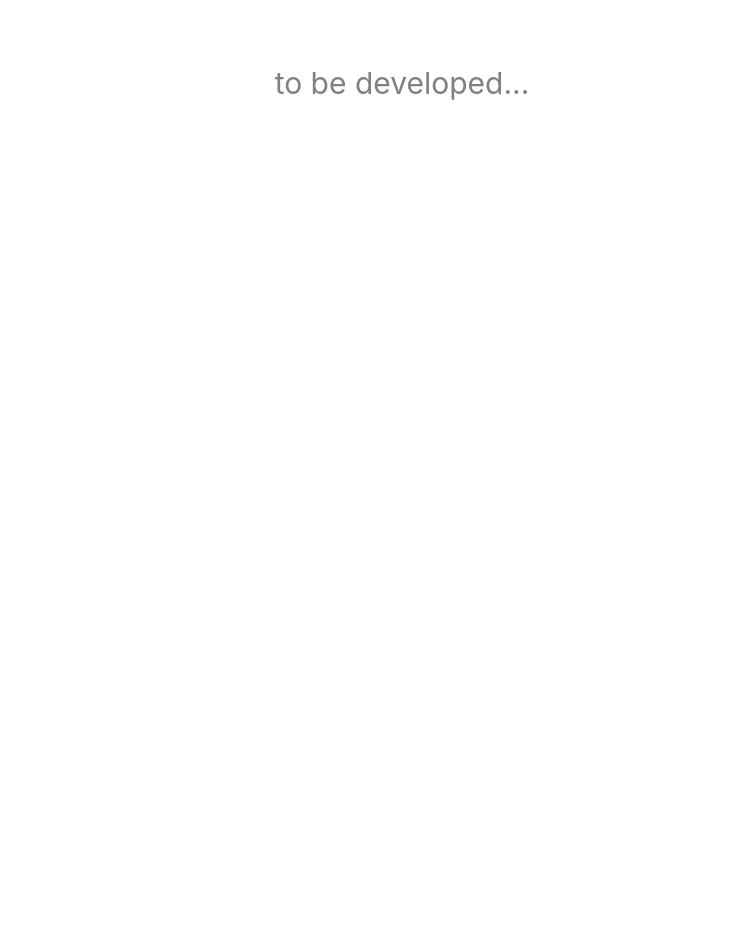
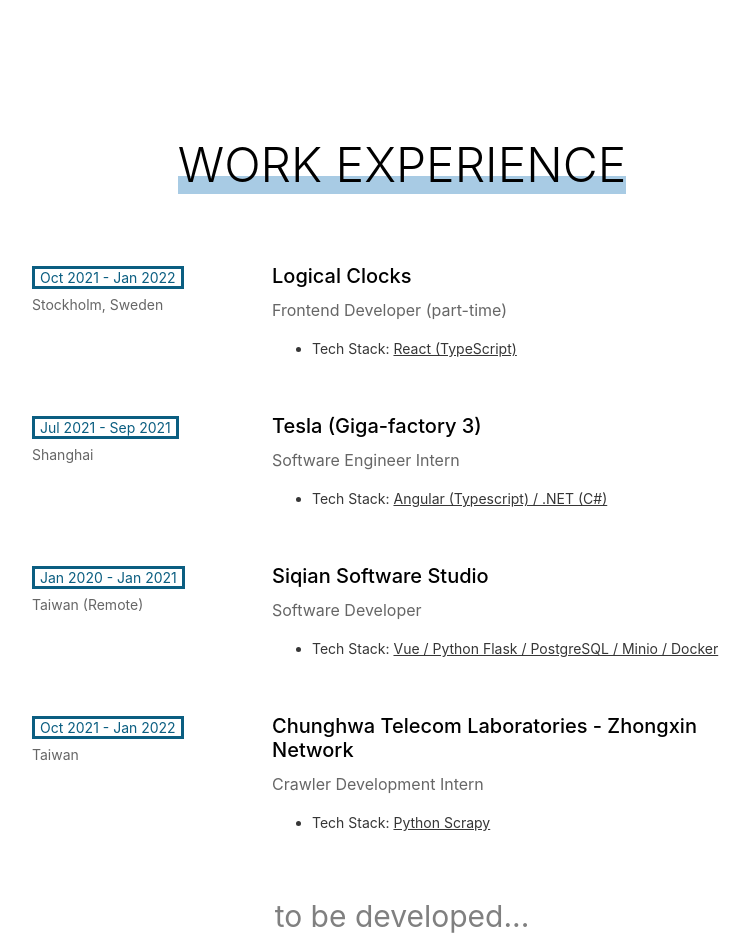
Before and after one commit to zheyunwu/wzy-resume-react, a React (Create React App) app: page /#/ in a window 1280 px wide. Shown: the part 1662-2596 px from the top of the page, without its empty margins (238-985 px from the left). Before the commit the page ends 1763 px from the top, so only its background shows below. Built offline with nearby package versions, Linux system fonts and the light colour scheme.

Commit message:
Add WorkExperience section

```diff
--- a/src/pages/home/Home.tsx
+++ b/src/pages/home/Home.tsx
@@ -3,6 +3,7 @@
 
 import Profile from './components/profile/Profile';
 import Education from './components/education/Education';
+import WorkExperience from './components/work-experience/WorkExperience';
 
 const Home: FC = () => {
   return (
@@ -17,6 +18,12 @@
         </div>
       </section>
 
+      <section id='work-experience'>
+        <div className='content-container'>
+          <WorkExperience />
+        </div>
+      </section>
+
       <section style={{textAlign: 'center', fontSize: '30px', color:'gray'}}>
         to be developed...
       </section>
--- /dev/null
+++ b/src/pages/home/components/work-experience/WorkExperience.scss
@@ -0,0 +1,94 @@
+.work-experience {
+  width: 100%;
+  padding: 50px 10px;
+  .title {
+    margin: 20px 0 70px;
+    font-size: 48px;
+    font-weight: 300;
+    text-align: center;
+    span {
+      box-shadow: inset 0px -18px 0px #a8cbe4;
+    }
+  }
+
+  .content {
+    & > .event:not(:last-child) {
+      margin-bottom: 40px;
+    }
+    .event {
+      width: 100%;
+      display: flex;
+      justify-content: center;
+
+      .left {
+        font-size: 14px;
+        @media (min-width: 768px) {
+          width: 180px;
+          margin-right: 60px;
+        }
+        .duration {
+          margin-top: 5px;
+          margin-bottom: 10px;
+          span {
+            padding: 0 5px;
+            color: #0b5e81;
+            border-color: #0b5e81;
+            border-style: solid;
+          }
+        }
+        .location {
+          color: #666666;
+        }
+      }
+      .right {
+        width: 500px;
+        .employer {
+          font-size: 20px;
+          font-weight: 500;
+          margin-bottom: 12px;
+          display: flex;
+          justify-content: space-between;
+          position: relative;
+        }
+        .position {
+          color: #666666;
+          font-size: 16px;
+          margin-bottom: 18px;
+        }
+        .description {
+          color: #363636;
+          font-size: 14px;
+          line-height: 22px;
+        }
+      }
+    }
+  }
+}
+
+// Mobile
+@media (max-width: 767px) {
+  .work-experience {
+    padding: 40px 16px;
+    .title {
+      margin: 20px 0 60px;
+      font-size: 40px;
+    }
+    .content {
+      & > .event:not(:last-child) {
+        margin-bottom: 46px;
+      }
+      .event {
+        flex-direction: column;
+        .left {
+          width: 100%;
+          text-align: center;
+          margin-bottom: 22px;
+        }
+        .right {
+          width: 100%;
+          // max-width: fit-content;
+        }
+      }
+    }
+  }
+}
--- /dev/null
+++ b/src/pages/home/components/work-experience/WorkExperience.tsx
@@ -0,0 +1,90 @@
+import { FC } from 'react';
+
+import './WorkExperience.scss';
+
+interface WorkExperienceData {
+  company: string;
+  position: string;
+  start: string;
+  end: string;
+  location: string;
+  description?: string;
+}
+
+const dataList: Array<WorkExperienceData> = [
+  {
+    company: 'Logical Clocks',
+    position: 'Frontend Developer (part-time)',
+    start: 'Oct 2021',
+    end: 'Jan 2022',
+    location: 'Stockholm, Sweden',
+    description: '<li>Tech Stack: <u>React (TypeScript)</u></li>'
+  },
+  {
+    company: 'Tesla (Giga-factory 3)',
+    position: 'Software Engineer Intern',
+    start: 'Jul 2021',
+    end: 'Sep 2021',
+    location: 'Shanghai',
+    description: '<li>Tech Stack: <u>Angular (Typescript) / .NET (C#)</u></li>'
+  },
+  {
+    company: 'Siqian Software Studio',
+    position: 'Software Developer',
+    start: 'Jan 2020',
+    end: 'Jan 2021',
+    location: 'Taiwan (Remote)',
+    description: '<li>Tech Stack: <u>Vue / Python Flask / PostgreSQL / Minio / Docker</u></li>'
+  },
+  {
+    company: 'Chunghwa Telecom Laboratories - Zhongxin Network',
+    position: 'Crawler Development Intern',
+    start: 'Oct 2021',
+    end: 'Jan 2022',
+    location: 'Taiwan',
+    description: '<li>Tech Stack: <u>Python Scrapy</u></li>'
+  },
+];
+
+const WorkExperience: FC = () => {
+  return (
+    <div className='work-experience'>
+      <div className='title'>
+        <span>WORK EXPERIENCE</span>
+      </div>
+      <div className='content'>
+        {dataList.map((item) => {
+          return (
+            <div className='event'>
+              <div className='left'>
+                <div className='duration'>
+                  <span>{`${item.start} - ${item.end}`}</span>
+                </div>
+                <div className='location'>
+                  {item.location}
+                </div>
+              </div>
+              <div className='right'>
+                <div className='employer'>
+                  {item.company}
+                </div>
+
+                <div className='position'>
+                  {`${item.position}`}
+                </div>
+
+                <div className='description'>
+                  <ul style={{listStylePosition: 'outside'}}>
+                    {item.description && <div dangerouslySetInnerHTML={{ __html: item.description }} />}
+                  </ul>
+                </div>
+              </div>
+            </div>
+          );
+        })}
+      </div>
+    </div>
+  )
+};
+
+export default WorkExperience;
```
